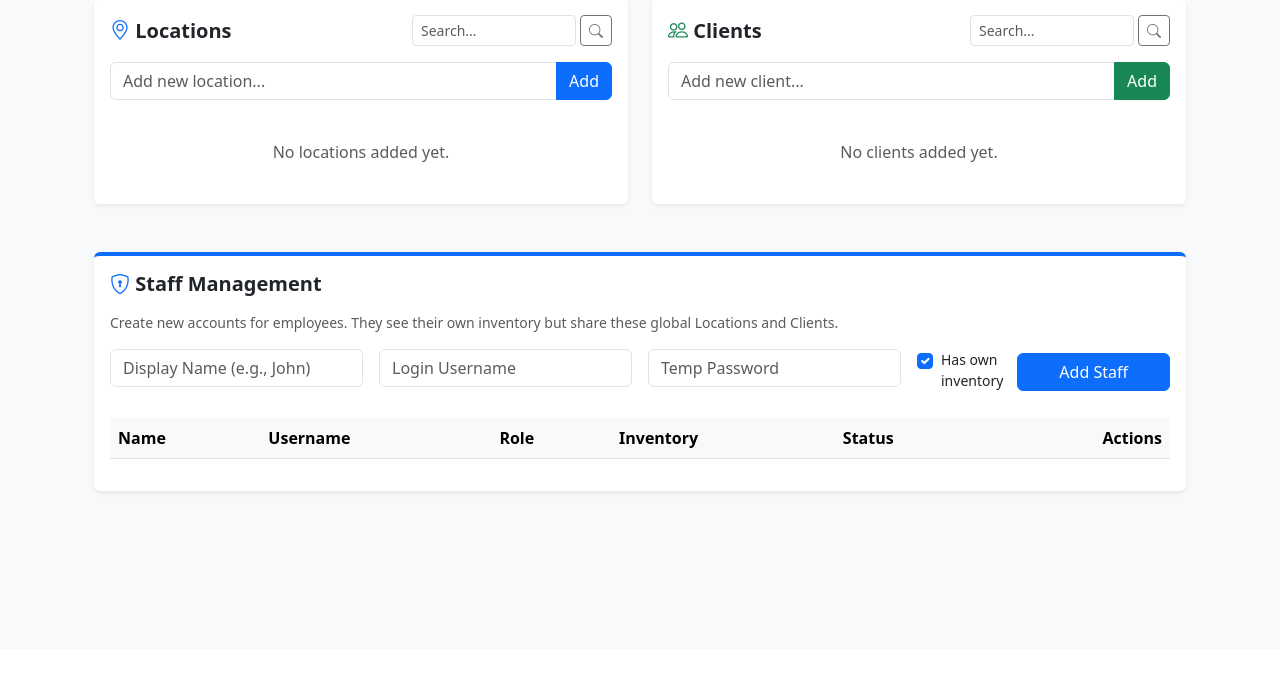
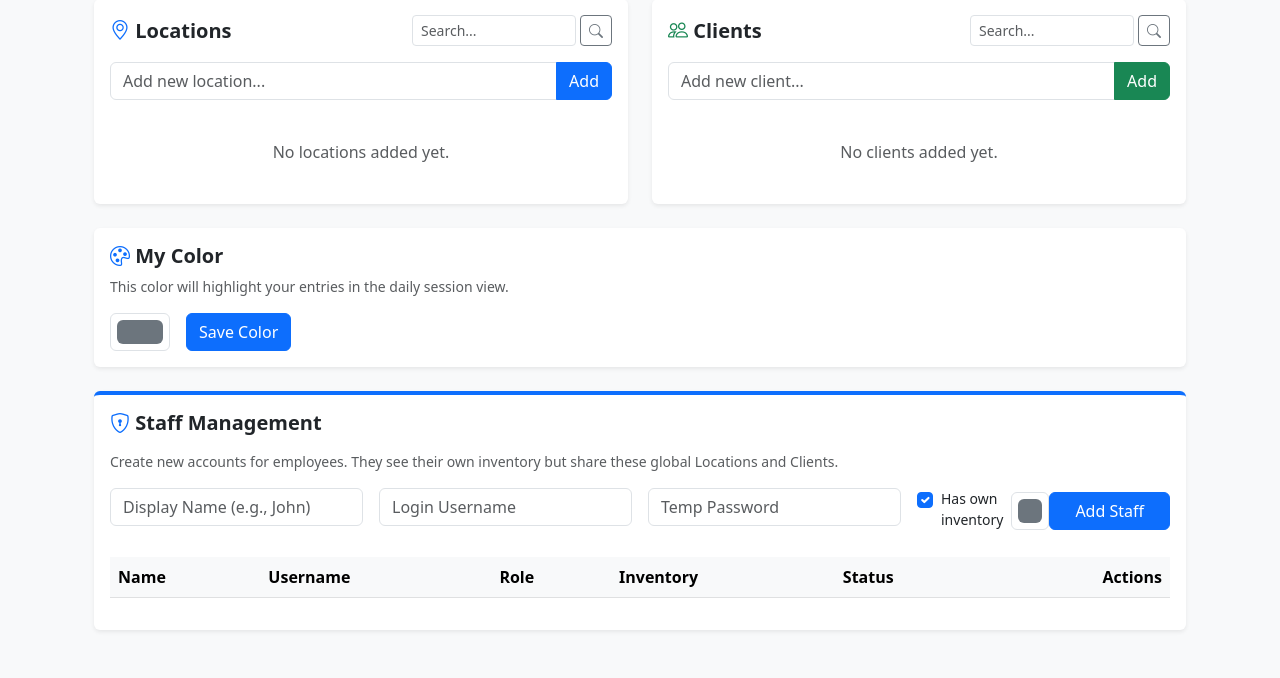
Before and after one commit to weistor1016/inventory, a Flask app: page /settings in a window 1280 px wide. Shown: the part 151-829 px from the top of the page. Before the commit the page ends 645 px from the top, so only its background shows below. Run offline with Flask 3, Linux system fonts and the light colour scheme; the visitor is signed in with stand-in values (Sample User, id 1); lists and menus that the app fills with data are empty.

Commit message:
color function

```diff
--- a/app.py
+++ b/app.py
@@ -30,6 +30,13 @@ with app.app_context():
 
     try:
         db.session.execute(text("ALTER TABLE day_record ADD COLUMN client_role VARCHAR(20) DEFAULT 'master';"))
+        db.session.commit()
+    except Exception:
+        db.session.rollback()
+
+    # After the existing client_role migration blocks (around line 35):
+    try:
+        db.session.execute(text("ALTER TABLE \"user\" ADD COLUMN color VARCHAR(7) DEFAULT '#6c757d';"))
         db.session.commit()
     except Exception:
         db.session.rollback()
@@ -252,6 +259,7 @@ def record():
     db_items = Item.query.filter_by(user_id=view_id, is_active=True).order_by(Item.name).all()
 
     drafts = DraftRecord.query.filter_by(place_id=place_id).all()
+    user_color_map = {u.id: (u.color or '#6c757d') for u in User.query.all()}
     temp_entries = [{
         'id': str(d.id),
         'client_id': d.client_id,
@@ -260,7 +268,8 @@ def record():
         'item_name': d.item.name,
         'qty': d.quantity_out,
         'qty_returned': d.quantity_returned,
-        'is_returned': d.quantity_returned >= d.quantity_out
+        'is_returned': d.quantity_returned >= d.quantity_out,
+        'user_color': user_color_map.get(d.item.user_id, '#6c757d')
     } for d in drafts]
 
     display_items = []
@@ -350,18 +359,32 @@ def save_day():
 
     try:
         for draft in drafts:
-            new_record = DayRecord(
-                item_id=draft.item_id,
-                place_id=place_id,
-                client_id=draft.client_id,
-                client_role=getattr(draft, 'client_role', 'master'),
-                user_id=session['user_id'],
-                quantity_out=draft.quantity_out,
-                quantity_returned=draft.quantity_returned,
-                is_returned=draft.quantity_returned >= draft.quantity_out,
-                timestamp=final_timestamp
-            )
-            db.session.add(new_record)
+            # Check if a record already exists for same date/place/client/item
+            existing = DayRecord.query.filter(
+                func.date(DayRecord.timestamp) == final_timestamp.date(),
+                DayRecord.place_id == place_id,
+                DayRecord.client_id == draft.client_id,
+                DayRecord.client_role == getattr(draft, 'client_role', 'master'),
+                DayRecord.item_id == draft.item_id
+            ).first()
+
+            if existing:
+                existing.quantity_out += draft.quantity_out
+                existing.quantity_returned += draft.quantity_returned
+                existing.is_returned = existing.quantity_returned >= existing.quantity_out
+            else:
+                new_record = DayRecord(
+                    item_id=draft.item_id,
+                    place_id=place_id,
+                    client_id=draft.client_id,
+                    client_role=getattr(draft, 'client_role', 'master'),
+                    user_id=session['user_id'],
+                    quantity_out=draft.quantity_out,
+                    quantity_returned=draft.quantity_returned,
+                    is_returned=draft.quantity_returned >= draft.quantity_out,
+                    timestamp=final_timestamp
+                )
+                db.session.add(new_record)
             db.session.delete(draft)
 
         db.session.commit()
@@ -455,7 +478,8 @@ def settings():
                     password=request.form['new_password'],
                     role='staff',
                     display_name=request.form.get('new_display_name', ''),
-                    has_own_inventory='has_own_inventory' in request.form
+                    has_own_inventory='has_own_inventory' in request.form,
+                    color = request.form.get('new_color', '#6c757d')
                 )
                 db.session.add(new_user)
                 flash(f"Staff {new_user.username} created successfully.", "success")
@@ -492,6 +516,11 @@ def settings():
             else:
                 db.session.add(Client(name=name))
                 flash(f"Added '{name}' successfully.", "success")
+
+        # 4. ADD THIS NEW BLOCK HERE ↓
+        elif 'update_color' in request.form:
+            user.color = request.form.get('color', '#6c757d')
+            flash("Your color has been updated!", "success")
 
         db.session.commit()
         return redirect(url_for('settings'))
@@ -628,9 +657,11 @@ def session_details(ts, place_id):
         return redirect(url_for('history'))
 
     grouped_data = {}
+    user_color_map = {u.id: (u.color or '#6c757d') for u in User.query.all()}
     for r in records:
         # Pass archiving status to the UI
         r.item_is_archived = not r.item.is_active
+        r.row_color = user_color_map.get(r.item.user_id, '#6c757d')
         client_name = r.client.name
         if client_name not in grouped_data:
             grouped_data[client_name] = []
--- a/models.py
+++ b/models.py
@@ -13,7 +13,7 @@ class User(db.Model):
     display_name = db.Column(db.String(100), nullable=True)
     is_active = db.Column(db.Boolean, default=True)
     has_own_inventory = db.Column(db.Boolean, default=True)
-
+    color = db.Column(db.String(7), default='#6c757d')
 class Item(db.Model):
     id = db.Column(db.Integer, primary_key=True)
     name = db.Column(db.String(100), nullable=False)
--- a/templates/settings.html
+++ b/templates/settings.html
@@ -119,6 +119,21 @@
         </div>
     </div>
 
+    <!-- ADD THIS BLOCK HERE (between line 120 and 122): -->
+    <div class="card shadow-sm border-0 mb-4">
+        <div class="card-body">
+            <h5 class="fw-bold"><i class="bi bi-palette text-primary"></i> My Color</h5>
+            <p class="text-muted small">This color will highlight your entries in the daily session view.</p>
+            <form method="POST">
+                <div class="d-flex align-items-center gap-3">
+                    <input type="color" name="color" class="form-control form-control-color"
+                           value="{{ user.color or '#6c757d' }}" style="width: 60px; height: 38px;">
+                    <button type="submit" name="update_color" class="btn btn-primary">Save Color</button>
+                </div>
+            </form>
+        </div>
+    </div>
+
     {% if user.role == 'boss' %}
     <div class="row mt-4">
         <div class="col-12">
@@ -142,6 +157,9 @@
                                 <input class="form-check-input" type="checkbox" name="has_own_inventory" id="has_own_inventory" checked>
                                 <label class="form-check-label small" for="has_own_inventory">Has own inventory</label>
                             </div>
+                            <input type="color" name="new_color" value="#6c757d"
+                                class="form-control form-control-color flex-shrink-0"
+                                style="width: 38px; height: 38px;" title="Pick staff color">
                             <button type="submit" name="create_account" class="btn btn-primary w-100">Add Staff</button>
                         </div>
                     </form>
```
Also changed, not shown: templates/records.html (+6 -5 lines), templates/session_details.html (+8 -10 lines).
